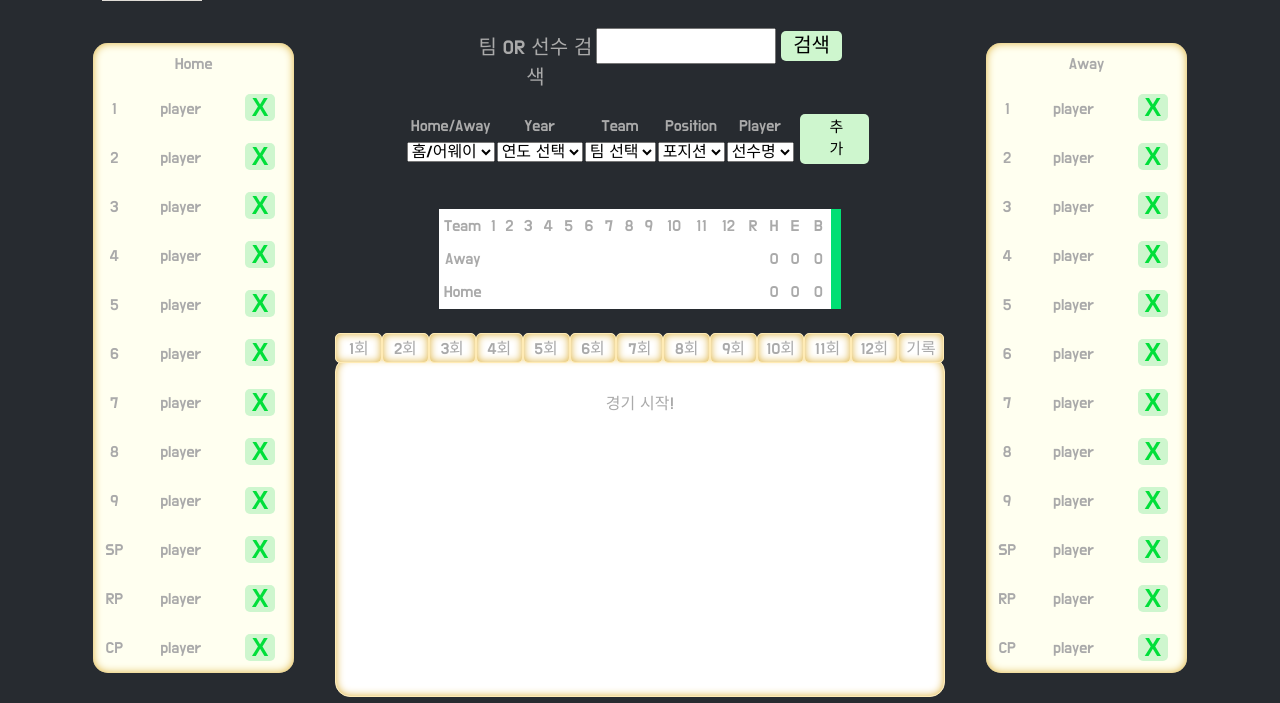
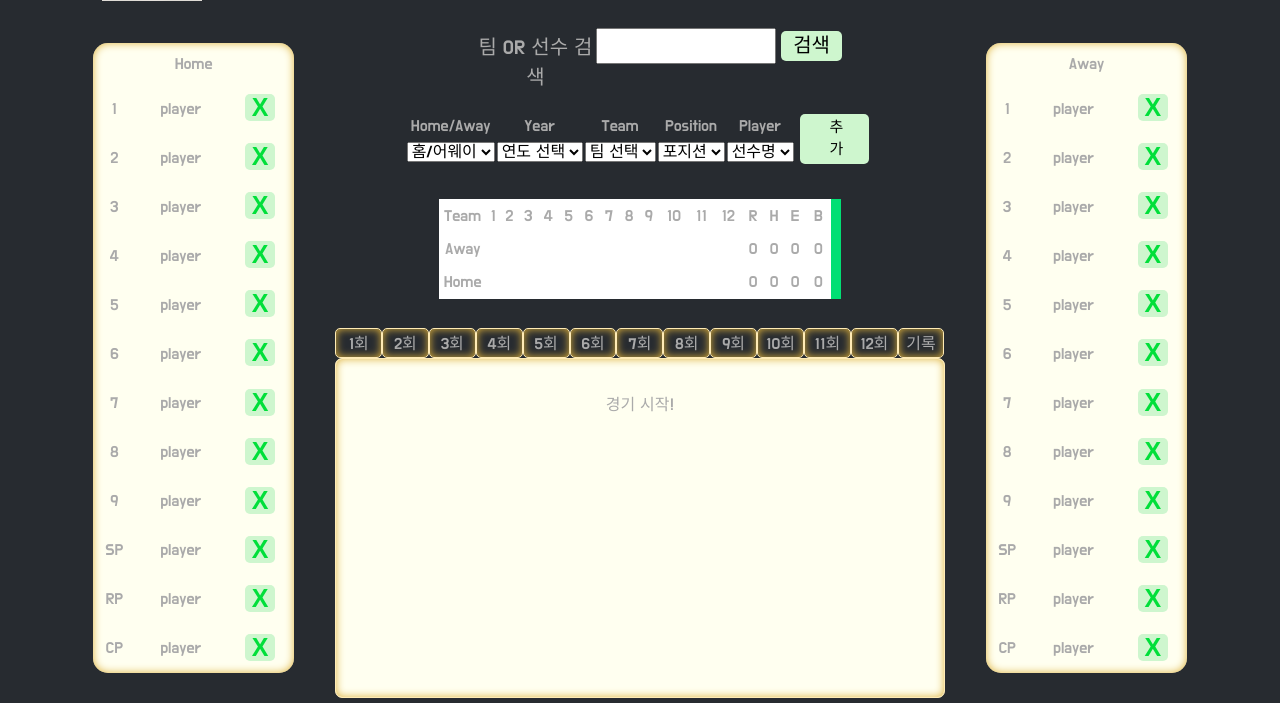
Before and after one commit to vivala0519/New_Baseball_Simulation, a Flask app: page / in a window 1280 px wide. Shown: the part 107-810 px from the top of the page. Run offline with Flask 2, Linux system fonts and the light colour scheme; some libraries are stand-ins or nearby versions.

Commit message:
index update

```diff
--- a/static/js/page.js
+++ b/static/js/page.js
@@ -100,3 +100,6 @@ $(document).ready(function() {
         }
     });
 });
+
+
+// 선수 추가
--- a/templates/index.html
+++ b/templates/index.html
@@ -63,6 +63,7 @@
                 <h1>Baseball Simulation PlayGround</h1>
                 <p>by Dzeko</p>
             </div>
+
             <br>
             <div class="home_list">
                     <table class="home">
@@ -370,7 +371,7 @@
                                 <td>  </td>
                                 <td>  </td>
                                 <td>  </td>
-                                <td>  </td>
+                                <td> 0 </td>
                                 <td> 0 </td>
                                 <td> 0 </td>
                                 <td> 0 </td>
@@ -389,7 +390,7 @@
                                 <td>  </td>
                                 <td>  </td>
                                 <td>  </td>
-                                <td>  </td>
+                                <td> 0 </td>
                                 <td> 0 </td>
                                 <td> 0 </td>
                                 <td> 0 </td>
@@ -400,19 +401,19 @@
                     <br>
                     <div class="live_board">
                         <div class="gap">&nbsp;</div>
-                        <div class="inning">1회</div>
-                        <div class="inning">2회</div>
-                        <div class="inning">3회</div>
-                        <div class="inning">4회</div>
-                        <div class="inning">5회</div>
-                        <div class="inning">6회</div>
-                        <div class="inning">7회</div>
-                        <div class="inning">8회</div>
-                        <div class="inning">9회</div>
-                        <div class="inning">10회</div>
-                        <div class="inning">11회</div>
-                        <div class="inning">12회</div>
-                        <div class="inning">기록</div>
+                        <div class="inning"><button class="inning_button">1회</button></div>
+                        <div class="inning"><button class="inning_button">2회</button></div>
+                        <div class="inning"><button class="inning_button">3회</button></div>
+                        <div class="inning"><button class="inning_button">4회</button></div>
+                        <div class="inning"><button class="inning_button">5회</button></div>
+                        <div class="inning"><button class="inning_button">6회</button></div>
+                        <div class="inning"><button class="inning_button">7회</button></div>
+                        <div class="inning"><button class="inning_button">8회</button></div>
+                        <div class="inning"><button class="inning_button">9회</button></div>
+                        <div class="inning"><button class="inning_button">10회</button></div>
+                        <div class="inning"><button class="inning_button">11회</button></div>
+                        <div class="inning"><button class="inning_button">12회</button></div>
+                        <div class="inning"><button class="inning_button">기록</button></div>
                         <div class="gap">&nbsp;</div><br>
                         <div class="record_board"><br>경기 시작!</div>
                     </div>
```
Also changed, not shown: static/css/style.css (+16 -3 lines).
